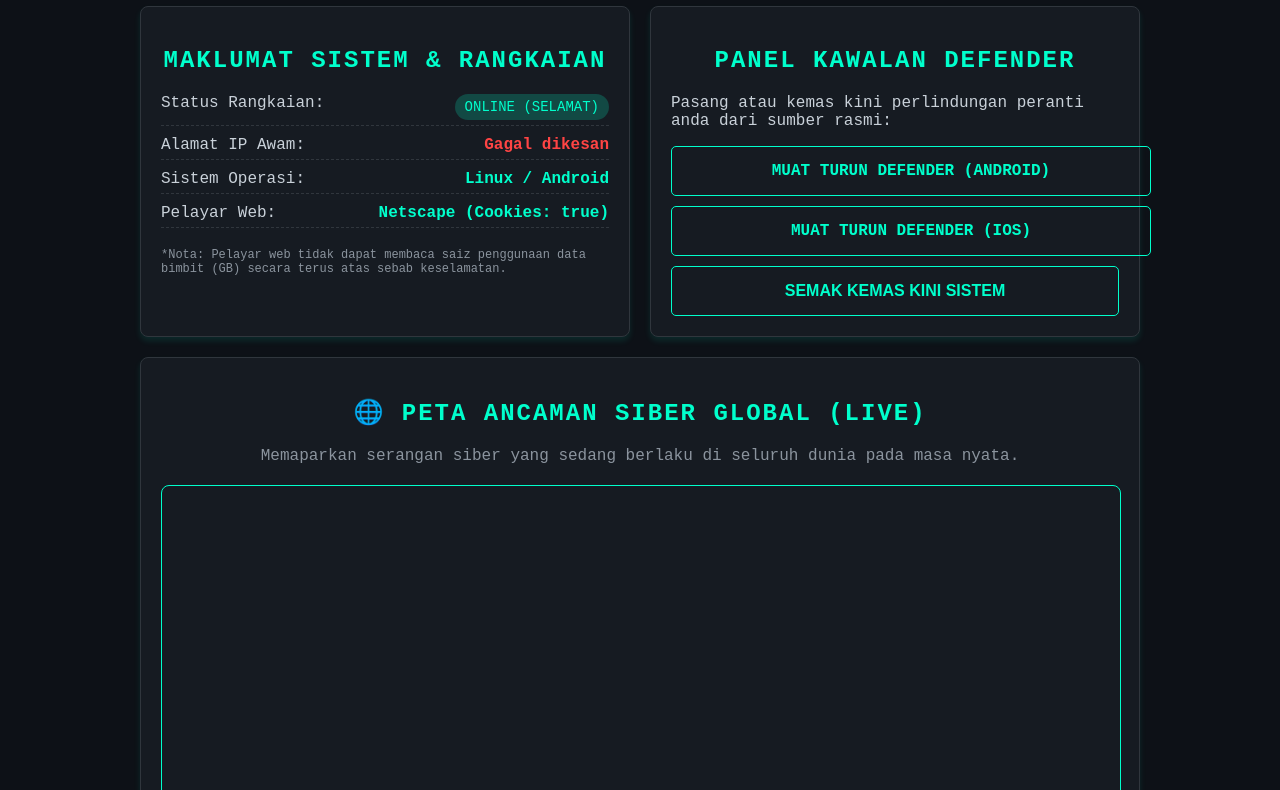
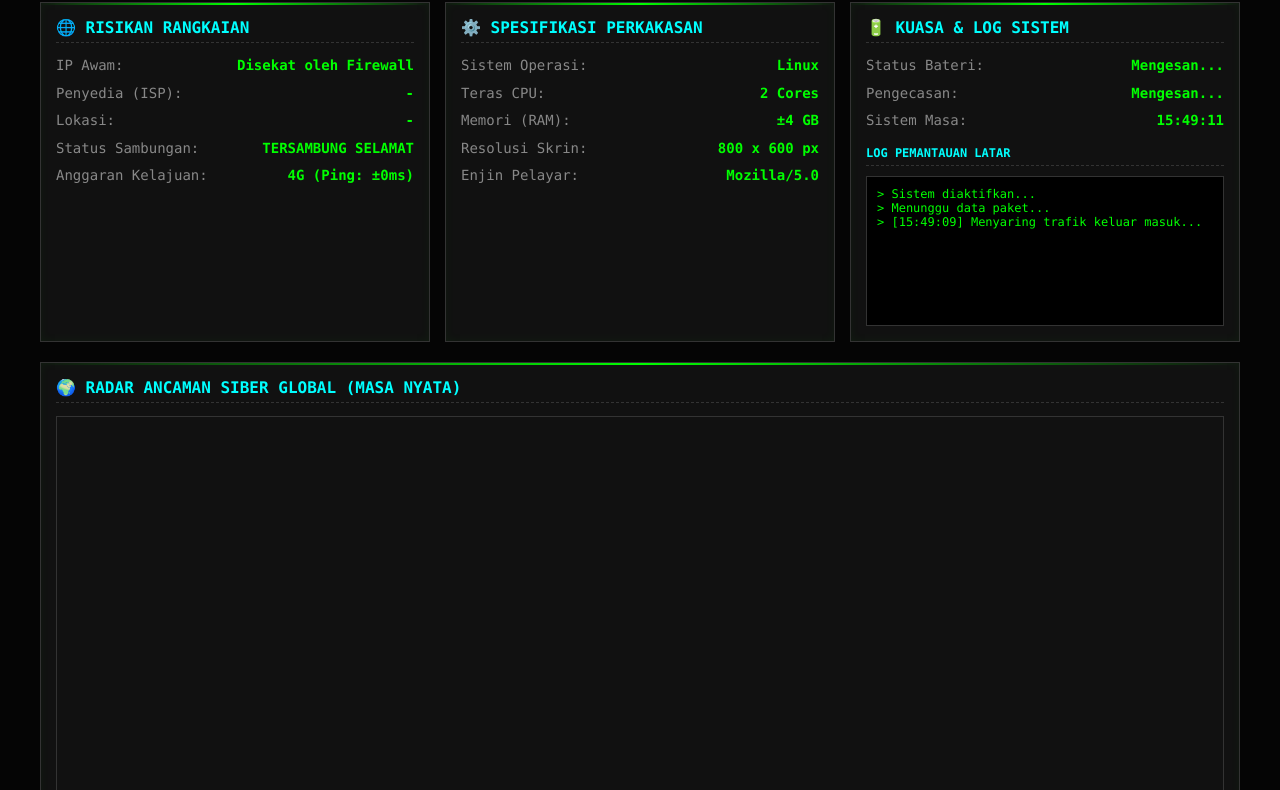
Before and after one commit to steam899/Defender, a plain HTML site: page index.html in a window 1280 px wide. Shown: the part 97-887 px from the top of the page. Drawn offline with Linux system fonts and the light colour scheme; no server answers.

Commit message:
Update title and styles in index.html

```diff
--- a/index.html
+++ b/index.html
@@ -3,201 +3,267 @@
 <head>
     <meta charset="UTF-8">
     <meta name="viewport" content="width=device-width, initial-scale=1.0">
-    <title>Pusat Keselamatan & Defender Peranti</title>
+    <title>Sistem Pemantauan Peranti Utama</title>
     <style>
         :root {
-            --primary: #00ffcc;
-            --bg-color: #0d1117;
-            --card-bg: #161b22;
-            --text-main: #c9d1d9;
-            --danger: #ff4444;
+            --neon-green: #0f0;
+            --dark-bg: #050505;
+            --panel-bg: #111;
+            --border-color: #333;
+            --alert-red: #ff3333;
+            --cyan: #00ffff;
         }
+
+        * { box-sizing: border-box; }
+
         body {
-            font-family: 'Courier New', Courier, monospace;
-            background-color: var(--bg-color);
-            color: var(--text-main);
+            font-family: 'Consolas', 'Courier New', monospace;
+            background-color: var(--dark-bg);
+            color: var(--neon-green);
             margin: 0;
-            padding: 20px;
+            padding: 15px;
+            font-size: 14px;
         }
-        h1, h2 {
-            color: var(--primary);
+
+        h1 {
             text-align: center;
             text-transform: uppercase;
-            letter-spacing: 2px;
+            letter-spacing: 3px;
+            border-bottom: 2px solid var(--neon-green);
+            padding-bottom: 10px;
+            margin-bottom: 20px;
+            text-shadow: 0 0 10px var(--neon-green);
         }
+
         .container {
-            max-width: 1000px;
+            max-width: 1200px;
             margin: 0 auto;
         }
+
         .grid {
             display: grid;
             grid-template-columns: 1fr;
-            gap: 20px;
+            gap: 15px;
+            margin-bottom: 20px;
         }
+
         @media (min-width: 768px) {
-            .grid {
-                grid-template-columns: 1fr 1fr;
-            }
+            .grid { grid-template-columns: repeat(2, 1fr); }
         }
-        .card {
-            background-color: var(--card-bg);
-            border: 1px solid #30363d;
-            border-radius: 8px;
-            padding: 20px;
-            box-shadow: 0 4px 6px rgba(0,255,204,0.1);
+
+        @media (min-width: 1024px) {
+            .grid { grid-template-columns: repeat(3, 1fr); }
         }
+
+        .panel {
+            background-color: var(--panel-bg);
+            border: 1px solid var(--border-color);
+            padding: 15px;
+            position: relative;
+            box-shadow: inset 0 0 10px rgba(0, 255, 0, 0.05);
+        }
+
+        .panel::before {
+            content: '';
+            position: absolute;
+            top: 0; left: 0; width: 100%; height: 2px;
+            background: linear-gradient(90deg, transparent, var(--neon-green), transparent);
+        }
+
+        .panel-title {
+            color: var(--cyan);
+            margin-top: 0;
+            border-bottom: 1px dashed var(--border-color);
+            padding-bottom: 5px;
+            text-transform: uppercase;
+            font-size: 16px;
+        }
+
         .data-row {
             display: flex;
             justify-content: space-between;
-            margin-bottom: 10px;
-            border-bottom: 1px dashed #30363d;
-            padding-bottom: 5px;
+            margin: 8px 0;
+            line-height: 1.4;
         }
-        .highlight {
-            color: var(--primary);
-            font-weight: bold;
+
+        .label { color: #888; }
+        .value { font-weight: bold; text-align: right; word-break: break-all; margin-left: 10px; }
+
+        .pulse {
+            display: inline-block;
+            width: 10px; height: 10px;
+            background-color: var(--neon-green);
+            border-radius: 50%;
+            margin-right: 5px;
+            animation: blink 1.5s infinite;
         }
-        .map-container {
+
+        @keyframes blink {
+            0% { opacity: 1; box-shadow: 0 0 10px var(--neon-green); }
+            50% { opacity: 0.2; box-shadow: none; }
+            100% { opacity: 1; box-shadow: 0 0 10px var(--neon-green); }
+        }
+
+        .map-wrapper {
+            border: 1px solid var(--border-color);
+            height: 450px;
             width: 100%;
-            height: 400px;
-            border: 1px solid var(--primary);
-            border-radius: 8px;
-            overflow: hidden;
-            margin-top: 20px;
         }
-        iframe {
-            width: 100%;
-            height: 100%;
-            border: none;
-        }
-        .btn {
-            display: block;
-            width: 100%;
-            padding: 15px;
-            margin-top: 10px;
-            background-color: transparent;
-            color: var(--primary);
-            border: 1px solid var(--primary);
-            border-radius: 5px;
-            text-align: center;
-            font-size: 16px;
-            cursor: pointer;
-            transition: all 0.3s ease;
-            text-decoration: none;
-            text-transform: uppercase;
-            font-weight: bold;
-        }
-        .btn:hover {
-            background-color: var(--primary);
-            color: var(--bg-color);
-        }
-        .status-badge {
-            display: inline-block;
-            padding: 5px 10px;
-            border-radius: 15px;
-            background-color: rgba(0, 255, 204, 0.2);
-            color: var(--primary);
-            font-size: 14px;
+
+        iframe { width: 100%; height: 100%; border: none; }
+
+        .terminal {
+            height: 150px;
+            overflow-y: hidden;
+            background: #000;
+            padding: 10px;
+            font-size: 12px;
+            border: 1px solid var(--border-color);
+            color: #0f0;
         }
     </style>
 </head>
 <body>
 
 <div class="container">
-    <h1>🛡️ Pusat Keselamatan Peranti</h1>
+    <h1><span class="pulse"></span> SISTEM PEMANTAUAN RADAR BERSEPADU</h1>
 
     <div class="grid">
-        <!-- Bahagian Maklumat Peranti & Rangkaian -->
-        <div class="card">
-            <h2>Maklumat Sistem & Rangkaian</h2>
-            <div class="data-row">
-                <span>Status Rangkaian:</span>
-                <span id="status" class="status-badge">MENYAMBUNG...</span>
-            </div>
-            <div class="data-row">
-                <span>Alamat IP Awam:</span>
-                <span id="ip-address" class="highlight">Mengesan...</span>
-            </div>
-            <div class="data-row">
-                <span>Sistem Operasi:</span>
-                <span id="os-info" class="highlight">Mengesan...</span>
-            </div>
-            <div class="data-row">
-                <span>Pelayar Web:</span>
-                <span id="browser-info" class="highlight">Mengesan...</span>
-            </div>
-            <p style="font-size: 12px; color: #8b949e; margin-top: 20px;">
-                *Nota: Pelayar web tidak dapat membaca saiz penggunaan data bimbit (GB) secara terus atas sebab keselamatan.
-            </p>
+        <!-- Panel 1: Maklumat Rangkaian -->
+        <div class="panel">
+            <h2 class="panel-title">🌐 Risikan Rangkaian</h2>
+            <div class="data-row"><span class="label">IP Awam:</span><span class="value" id="ip">Mengesan...</span></div>
+            <div class="data-row"><span class="label">Penyedia (ISP):</span><span class="value" id="isp">Mengesan...</span></div>
+            <div class="data-row"><span class="label">Lokasi:</span><span class="value" id="location">Mengesan...</span></div>
+            <div class="data-row"><span class="label">Status Sambungan:</span><span class="value" id="online-status">Menyemak...</span></div>
+            <div class="data-row"><span class="label">Anggaran Kelajuan:</span><span class="value" id="net-speed">Mengesan...</span></div>
         </div>
 
-        <!-- Bahagian Pemasangan/Kawalan -->
-        <div class="card">
-            <h2>Panel Kawalan Defender</h2>
-            <p>Pasang atau kemas kini perlindungan peranti anda dari sumber rasmi:</p>
-            <!-- Pautan ini akan membawa pengguna ke Play Store atau App Store rasmi -->
-            <a href="https://play.google.com/store/search?q=antivirus&c=apps" target="_blank" class="btn">Muat Turun Defender (Android)</a>
-            <a href="https://apps.apple.com/us/search?term=security" target="_blank" class="btn">Muat Turun Defender (iOS)</a>
-            <button class="btn" onclick="alert('Untuk keselamatan terbaik, sila pastikan perisian OS telefon anda sentiasa dikemas kini di bahagian Settings > System Update.')">Semak Kemas Kini Sistem</button>
+        <!-- Panel 2: Analitik Perkakasan (Hardware) -->
+        <div class="panel">
+            <h2 class="panel-title">⚙️ Spesifikasi Perkakasan</h2>
+            <div class="data-row"><span class="label">Sistem Operasi:</span><span class="value" id="os">Mengesan...</span></div>
+            <div class="data-row"><span class="label">Teras CPU:</span><span class="value" id="cpu">Mengesan...</span></div>
+            <div class="data-row"><span class="label">Memori (RAM):</span><span class="value" id="ram">Mengesan...</span></div>
+            <div class="data-row"><span class="label">Resolusi Skrin:</span><span class="value" id="screen">Mengesan...</span></div>
+            <div class="data-row"><span class="label">Enjin Pelayar:</span><span class="value" id="browser">Mengesan...</span></div>
+        </div>
+
+        <!-- Panel 3: Status Bateri & Keselamatan Log -->
+        <div class="panel">
+            <h2 class="panel-title">🔋 Kuasa & Log Sistem</h2>
+            <div class="data-row"><span class="label">Status Bateri:</span><span class="value" id="battery-level">Mengesan...</span></div>
+            <div class="data-row"><span class="label">Pengecasan:</span><span class="value" id="battery-charging">Mengesan...</span></div>
+            <div class="data-row"><span class="label">Sistem Masa:</span><span class="value" id="clock">00:00:00</span></div>
+            <h2 class="panel-title" style="margin-top: 15px; font-size: 12px;">Log Pemantauan Latar</h2>
+            <div class="terminal" id="terminal-log">
+                > Sistem diaktifkan...<br>
+                > Menunggu data paket...<br>
+            </div>
         </div>
     </div>
 
-    <!-- Bahagian Peta Ancaman Siber -->
-    <div class="card" style="margin-top: 20px;">
-        <h2>🌐 Peta Ancaman Siber Global (Live)</h2>
-        <p style="text-align: center; color: #8b949e;">Memaparkan serangan siber yang sedang berlaku di seluruh dunia pada masa nyata.</p>
-        <div class="map-container">
-            <!-- Iframe ini memaparkan widget dari peta keselamatan awam (contoh: Kaspersky) -->
-            <iframe src="https://cybermap.kaspersky.com/en/widget/dynamic/dark" title="Peta Ancaman Siber Global"></iframe>
+    <!-- Panel 4: Peta Ancaman Live -->
+    <div class="panel" style="margin-bottom: 20px;">
+        <h2 class="panel-title">🌍 RADAR ANCAMAN SIBER GLOBAL (MASA NYATA)</h2>
+        <div class="map-wrapper">
+            <iframe src="https://cybermap.kaspersky.com/en/widget/dynamic/dark" title="Cyber Threat Map"></iframe>
         </div>
     </div>
 </div>
 
 <script>
-    // 1. Kenal pasti IP menggunakan API awam percuma (ipify)
-    fetch('https://api.ipify.org?format=json')
-        .then(response => response.json())
+    // 1. Dapatkan Data IP & Lokasi (Guna API Percuma ipapi.co)
+    fetch('https://ipapi.co/json/')
+        .then(res => res.json())
         .then(data => {
-            document.getElementById('ip-address').innerText = data.ip;
+            document.getElementById('ip').innerText = data.ip || "N/A";
+            document.getElementById('isp').innerText = data.org || data.asn || "N/A";
+            document.getElementById('location').innerText = `${data.city}, ${data.country_name}`;
         })
-        .catch(error => {
-            document.getElementById('ip-address').innerText = "Gagal dikesan";
-            document.getElementById('ip-address').style.color = "var(--danger)";
+        .catch(() => {
+            document.getElementById('ip').innerText = "Disekat oleh Firewall";
+            document.getElementById('isp').innerText = "-";
+            document.getElementById('location').innerText = "-";
         });
 
-    // 2. Kenal pasti Sistem Operasi asas (OS)
-    function getOS() {
-        let userAgent = window.navigator.userAgent;
-        let os = "Tidak Diketahui";
-        if (userAgent.indexOf("Win") !== -1) os = "Windows";
-        if (userAgent.indexOf("Mac") !== -1) os = "MacOS / iOS";
-        if (userAgent.indexOf("X11") !== -1) os = "UNIX";
-        if (userAgent.indexOf("Linux") !== -1) os = "Linux / Android";
-        if (/Android/.test(userAgent)) os = "Android";
-        if (/iPhone|iPad|iPod/.test(userAgent)) os = "iOS";
-        return os;
-    }
-    document.getElementById('os-info').innerText = getOS();
+    // 2. Maklumat Hardware & Browser
+    document.getElementById('cpu').innerText = navigator.hardwareConcurrency ? navigator.hardwareConcurrency + " Cores" : "Dilarang Akses";
+    document.getElementById('ram').innerText = navigator.deviceMemory ? "±" + navigator.deviceMemory + " GB" : "Dilarang Akses";
+    document.getElementById('screen').innerText = `${window.screen.width} x ${window.screen.height} px`;
+    document.getElementById('browser').innerText = navigator.userAgent.split(' ')[0] || "Unknown";
 
-    // 3. Status sambungan internet
-    function updateOnlineStatus() {
-        const statusElement = document.getElementById('status');
-        if (navigator.onLine) {
-            statusElement.innerText = "ONLINE (SELAMAT)";
-            statusElement.style.backgroundColor = "rgba(0, 255, 204, 0.2)";
-            statusElement.style.color = "var(--primary)";
+    // Kesan OS Ringkas
+    let osName = "Tidak Diketahui";
+    if (navigator.userAgent.indexOf("Win") != -1) osName = "Windows";
+    if (navigator.userAgent.indexOf("Mac") != -1) osName = "MacOS / iOS";
+    if (navigator.userAgent.indexOf("Linux") != -1) osName = "Linux";
+    if (navigator.userAgent.indexOf("Android") != -1) osName = "Android";
+    document.getElementById('os').innerText = osName;
+
+    // 3. Status Rangkaian Lokal (Kelajuan & Jenis)
+    function updateNetwork() {
+        document.getElementById('online-status').innerText = navigator.onLine ? "TERSAMBUNG SELAMAT" : "TERPUTUS";
+        document.getElementById('online-status').style.color = navigator.onLine ? "var(--neon-green)" : "var(--alert-red)";
+
+        if (navigator.connection) {
+            let conn = navigator.connection;
+            document.getElementById('net-speed').innerText = `${conn.effectiveType.toUpperCase()} (Ping: ±${conn.rtt}ms)`;
         } else {
-            statusElement.innerText = "OFFLINE";
-            statusElement.style.backgroundColor = "rgba(255, 68, 68, 0.2)";
-            statusElement.style.color = "var(--danger)";
+            document.getElementById('net-speed').innerText = "Tidak Disokong";
         }
     }
-    window.addEventListener('online', updateOnlineStatus);
-    window.addEventListener('offline', updateOnlineStatus);
-    updateOnlineStatus(); // Semak status semasa
+    updateNetwork();
+    window.addEventListener('online', updateNetwork);
+    window.addEventListener('offline', updateNetwork);
 
-    // 4. Maklumat pelayar (ringkas)
-    document.getElementById('browser-info').innerText = navigator.appName + " (Cookies: " + navigator.cookieEnabled + ")";
+    // 4. Status Bateri (Nota: iOS mungkin tidak menyokong fungsi ini)
+    if ('getBattery' in navigator) {
+        navigator.getBattery().then(function(battery) {
+            function updateBattery() {
+                document.getElementById('battery-level').innerText = Math.round(battery.level * 100) + "%";
+                document.getElementById('battery-charging').innerText = battery.charging ? "Sedang Mengecas ⚡" : "Menggunakan Bateri";
+                document.getElementById('battery-charging').style.color = battery.charging ? "var(--cyan)" : "var(--neon-green)";
+            }
+            updateBattery();
+            battery.addEventListener('levelchange', updateBattery);
+            battery.addEventListener('chargingchange', updateBattery);
+        });
+    } else {
+        document.getElementById('battery-level').innerText = "Disekat oleh OS (iOS)";
+        document.getElementById('battery-charging').innerText = "-";
+    }
+
+    // 5. Jam Masa Nyata
+    setInterval(() => {
+        let now = new Date();
+        document.getElementById('clock').innerText = now.toLocaleTimeString('en-GB');
+    }, 1000);
+
+    // 6. Simulasi Terminal Log (Untuk efek estetik hacker)
+    const terminal = document.getElementById('terminal-log');
+    const logMessages = [
+        "Memeriksa integriti port tempatan...",
+        "Ping ke pelayan proksi utama berjaya.",
+        "Menyaring trafik keluar masuk...",
+        "Tiada anomali data dikesan.",
+        "Mengemas kini fail log latar belakang...",
+        "Protokol penyulitan AES-256 aktif.",
+        "Menghalang percubaan imbasan dari IP luar..."
+    ];
+
+    setInterval(() => {
+        let randomMsg = logMessages[Math.floor(Math.random() * logMessages.length)];
+        let time = new Date().toLocaleTimeString('en-GB');
+        terminal.innerHTML += `> [${time}] ${randomMsg}<br>`;
+        // Auto scroll ke bawah
+        terminal.scrollTop = terminal.scrollHeight;
+
+        // Elakkan log jadi terlalu panjang
+        if(terminal.innerHTML.length > 2000) {
+            terminal.innerHTML = "> Penampan memori dibersihkan...<br>";
+        }
+    }, 3500); // Log baru setiap 3.5 saat
 </script>
 
 </body>
```
